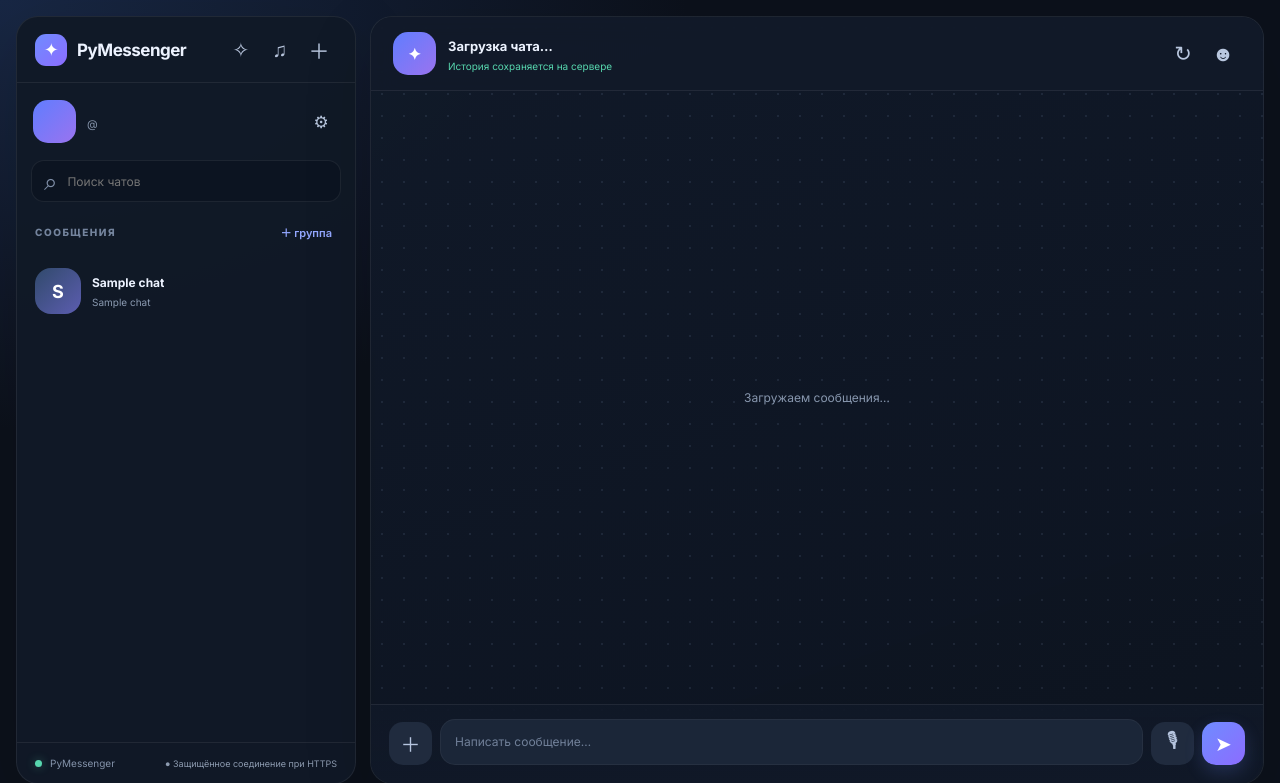
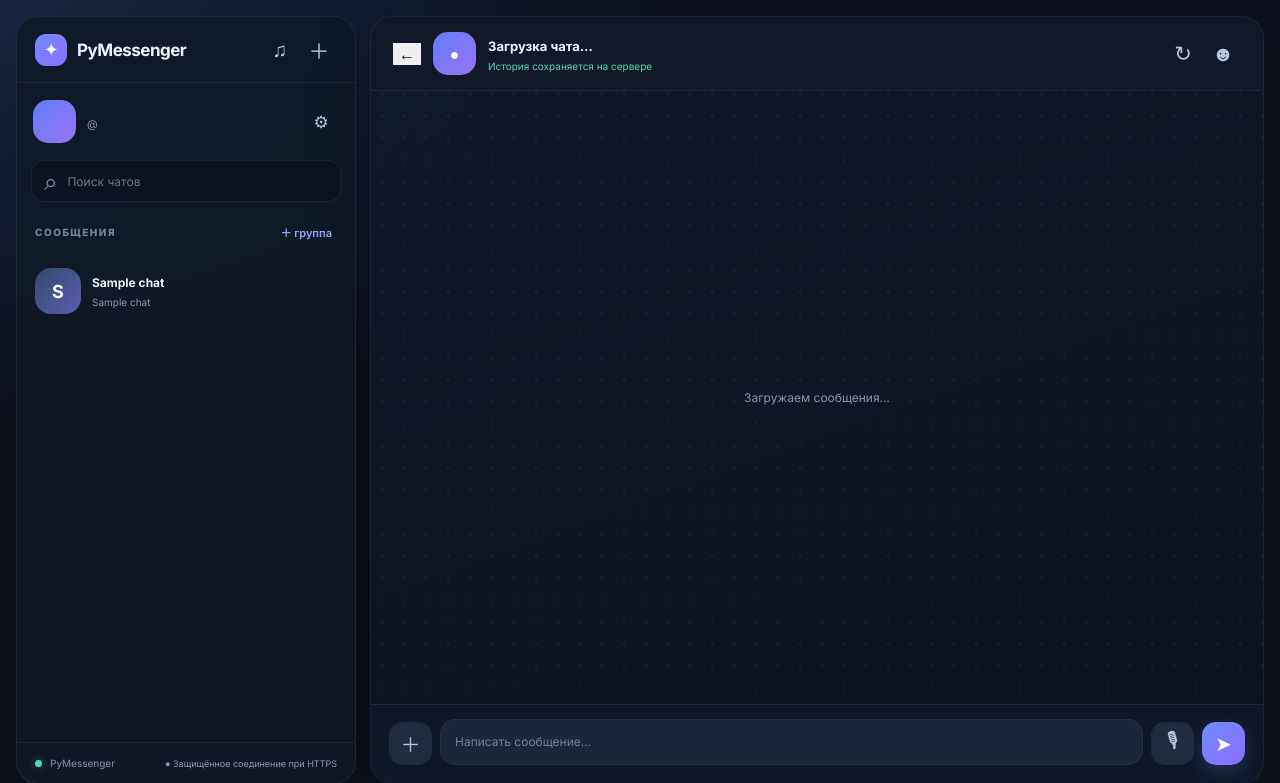
Before and after one commit to Ruslan5955/PyMessenger-Android., a Flask app: template templates/messenger.html in a window 1280 px wide. Shown: the top 783 px of the page. Run offline with Flask 3, Linux system fonts and the light colour scheme; the template is opened without the code that fills it: most values are stand-ins (such as "Sample title", 1, 10 or a date in 2020).

Commit message:
Polish mobile messenger layout and remove built-in AI UI

```diff
--- a/templates/messenger.html
+++ b/templates/messenger.html
@@ -4,7 +4,7 @@
 <body class="app-body">
 <div class="app">
   <aside class="sidebar">
-    <div class="side-top"><div class="brand-small"><span class="brand-mark tiny">✦</span><strong>PyMessenger</strong></div><div class="top-tools"><button class="icon-btn feature-trigger" id="aiOpenBtn" title="AI-помощник" aria-label="AI-помощник">✧</button><button class="icon-btn feature-trigger" id="spotifyOpenBtn" title="Spotify" aria-label="Spotify">♫</button><button class="icon-btn" id="newChatBtn" title="Новый чат">＋</button></div></div>
+    <div class="side-top"><div class="brand-small"><span class="brand-mark tiny">✦</span><strong>PyMessenger</strong></div><div class="top-tools"><button class="icon-btn feature-trigger" id="spotifyOpenBtn" title="Spotify" aria-label="Spotify">♫</button><button class="icon-btn" id="newChatBtn" title="Новый чат">＋</button></div></div>
     <div class="me-card">
       <div class="avatar me-avatar">{% if user.avatar %}<img src="{{ url_for('uploaded_avatar', filename=user.avatar) }}">{% else %}{{ user.display_name[:1]|upper }}{% endif %}</div>
       <div class="me-info"><strong>{{ user.display_name }}</strong><span>@{{ user.username }}</span></div>
@@ -26,7 +26,7 @@
   <main class="conversation">
     {% if selected_chat %}
     <header class="conversation-header">
-      <div class="avatar header-avatar" id="headerAvatar">✦</div>
+      <button class="mobile-back" id="mobileBackBtn" type="button" aria-label="Назад к чатам">←</button><div class="avatar header-avatar" id="headerAvatar">●</div>
       <div><strong id="headerTitle">Загрузка чата…</strong><div class="header-sub" id="headerSub">История сохраняется на сервере</div></div>
       <div class="header-actions">{% if selected_direct %}<button class="icon-btn call-btn" id="voiceCallBtn" title="Голосовой звонок" aria-label="Голосовой звонок">☎</button><button class="icon-btn call-btn" id="videoCallBtn" title="Видеозвонок" aria-label="Видеозвонок">▣</button>{% endif %}<button class="icon-btn" id="refreshBtn" title="Обновить">↻</button><a class="icon-btn" href="{{ url_for('profile') }}" title="Мой профиль">☻</a></div>
     </header>
@@ -53,7 +53,6 @@
     <div id="groupPane" hidden><label class="modal-label">Название группы<input id="groupTitle" class="modal-input" maxlength="60" placeholder="Например, Друзья"></label><div class="modal-label">Выбери участников</div><div id="groupSelected" class="selected-users"></div><input id="groupSearch" class="modal-input" placeholder="Поиск пользователей"><div id="groupResults" class="search-results"></div><button id="createGroupBtn" class="primary full">Создать группу</button></div>
   </div>
 </div>
-<div class="feature-backdrop" id="aiBackdrop" hidden><section class="feature-modal ai-modal" role="dialog" aria-modal="true" aria-labelledby="aiTitle"><div class="feature-modal-head"><div class="feature-icon ai-icon">✧</div><div><h2 id="aiTitle">Gloria AI</h2><p>Помощник прямо в мессенджере</p></div><button class="modal-close" data-feature-close="aiBackdrop" aria-label="Закрыть">×</button></div><div class="ai-intro">Спроси что угодно, попроси написать текст, объяснить тему или помочь с идеей.</div><div class="ai-messages" id="aiMessages"><div class="ai-bubble ai-reply">Привет! Я Gloria AI. Чем помочь? ✨</div></div><form class="ai-form" id="aiForm"><textarea id="aiInput" maxlength="4000" rows="2" placeholder="Напиши вопрос…"></textarea><button class="send-btn" type="submit" aria-label="Отправить вопрос">➤</button></form><div class="feature-footnote" id="aiStatus">Для работы нужно добавить OPENAI_API_KEY в переменные окружения сервера.</div></section></div>
 <div class="feature-backdrop" id="spotifyBackdrop" hidden><section class="feature-modal spotify-modal" role="dialog" aria-modal="true" aria-labelledby="spotifyTitle"><div class="feature-modal-head"><div class="feature-icon spotify-icon">♫</div><div><h2 id="spotifyTitle">Spotify</h2><p>Музыка, альбомы и плейлисты</p></div><button class="modal-close" data-feature-close="spotifyBackdrop" aria-label="Закрыть">×</button></div><p class="spotify-help">Вставь ссылку на трек, альбом или плейлист Spotify.</p><form id="spotifyForm" class="spotify-form"><input id="spotifyUrl" type="url" placeholder="https://open.spotify.com/track/…" required><button class="primary" type="submit">Открыть</button></form><div id="spotifyPlayer" class="spotify-player"><div class="spotify-empty">♫<span>Твой музыкальный плеер появится здесь</span></div></div><a class="spotify-external" id="spotifyExternal" href="https://open.spotify.com/" target="_blank" rel="noopener">Открыть Spotify ↗</a><div class="feature-footnote">Воспроизведение встроено через официальный Spotify Embed; для некоторых треков может понадобиться вход в Spotify.</div></section></div>
 <div class="call-backdrop" id="callBackdrop" hidden><section class="call-panel" role="dialog" aria-modal="true" aria-labelledby="callTitle"><h2 id="callTitle">Звонок</h2><p id="callStatus">Подключение…</p><div class="call-videos" id="callVideos" hidden><video id="remoteVideo" autoplay playsinline></video><video id="localVideo" autoplay muted playsinline></video></div><audio id="remoteAudio" autoplay></audio><div class="call-actions"><button class="primary" id="acceptCallBtn" hidden>Ответить</button><button class="secondary" id="declineCallBtn" hidden>Отклонить</button><button class="hangup-btn" id="hangupCallBtn" hidden>Завершить звонок</button></div></section></div>
 <script>
```
